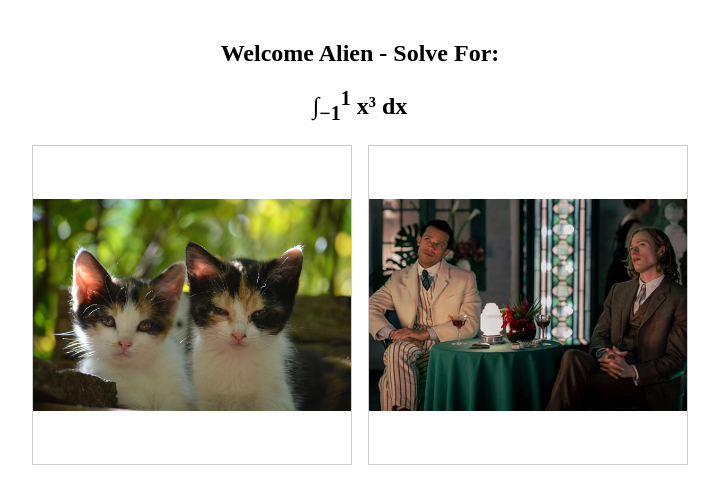
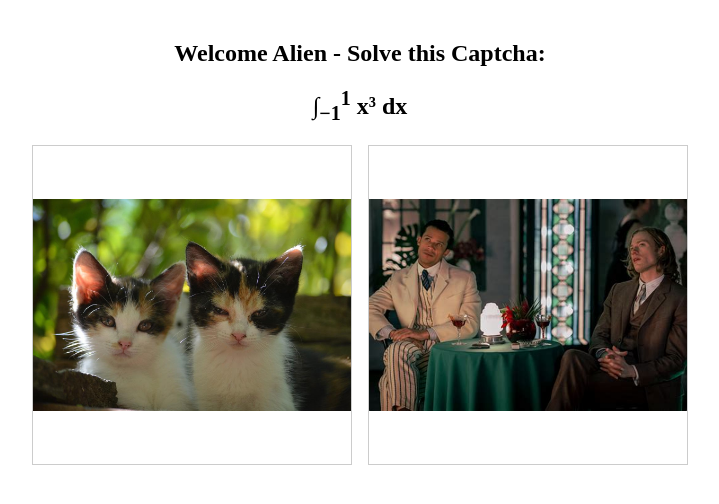
Before and after one commit to stubenovev/fake-captcha, a website: page public/index.html in a window 1280 px wide. Shown: the whole page, without its empty margins (280-999 px from the left). Drawn offline with Linux system fonts and the light colour scheme.

Commit message:
Update index.html
minor

```diff
--- a/public/index.html
+++ b/public/index.html
@@ -13,7 +13,7 @@
 </head>
 <body>
   <div class="captcha">
-    <h2>Welcome Alien - Solve For:</h2>
+    <h2>Welcome Alien - Solve this Captcha:</h2>
     <h2 style="margin-top:8px; font-family:serif;">∫<sub>−1</sub><sup>1</sup> x³ dx</h2>
 
     <div class="images-row" id="imagesRow"></div>
```
